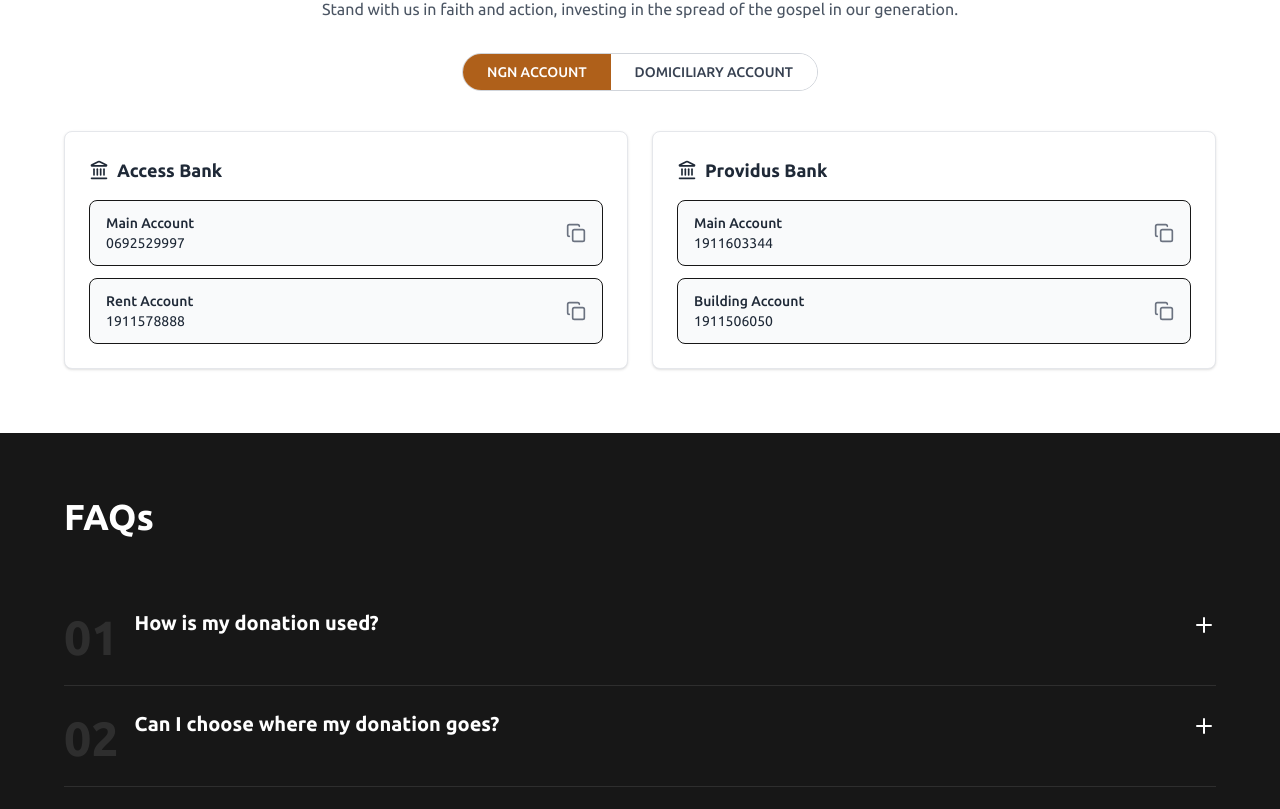
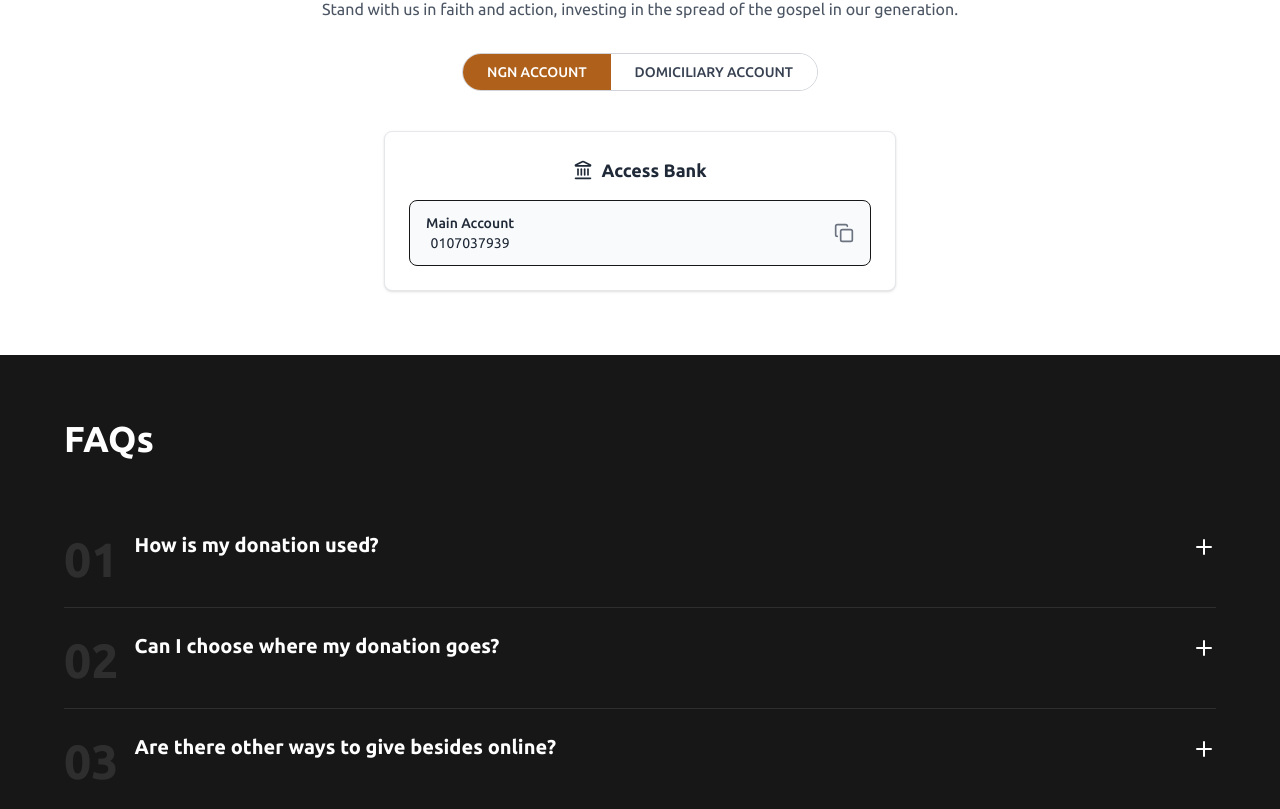
Before and after one commit to StephenChris91/franchise, a Next.js app: page /pages/give in a window 1280 px wide. Shown: the part 991-1800 px from the top of the page. Built offline with nearby package versions, Linux system fonts and the light colour scheme.

Commit message:
updated changes to web copy

```diff
--- a/src/components/Footer.jsx
+++ b/src/components/Footer.jsx
@@ -8,7 +8,7 @@
 export default function SiteFooter() {
   return (
     <>
-    <GiveBanner />
+    {/* <GiveBanner /> */}
     <Footer container className="bg-black text-white px-4 py-10 rounded-none border-t border-gray-700" id='footer'>
       <div className="w-full max-w-screen-xl mx-auto grid grid-cols-1 md:grid-cols-3 gap-8">
         {/* Logo + Description */}
--- a/src/components/Give/FAQSection.js
+++ b/src/components/Give/FAQSection.js
@@ -8,7 +8,7 @@
   {
     question: "How is my donation used?",
     answer:
-      "Your donation supports the mission of Celebration Church International to spread the gospel and make disciples around the world. Contributions go towards ministry programs, church operations, cell churches, community outreach, and special initiatives that help us bring transformation and impact to individuals and communities.",
+      "Your donation fuels the mission of The Franchise Church to spread the gospel and make disciples across the world. Every contribution supports ministry programs, church operations, outreach efforts, and special initiatives designed to bring transformation and lasting impact to individuals and communities.",
   },
   {
     question: "Can I choose where my donation goes?",
@@ -18,7 +18,7 @@
   {
     question: "Are there other ways to give besides online?",
     answer:
-      "Absolutely. You can give through bank transfers, USSD, cash envelopes at services, or via local campus collection points.",
+      "Absolutely. You can give through bank transfers, USSD, cash envelopes at services.",
   },
   {
     question: "Is my payment information secured?",
@@ -32,8 +32,7 @@
   },
   {
     question: "Who do I contact with my questions?",
-    answer:
-      "You can contact our admin team through the contact form or email us at info@celebrationchurch.org.",
+    answer: "You can contact our admin team through the contact form",
   },
 ];
 
--- a/src/components/Give/WaysToGive.js
+++ b/src/components/Give/WaysToGive.js
@@ -6,24 +6,15 @@
 
 const WaysToGive = () => {
   const [activeTab, setActiveTab] = useState("NGN");
-  const [copied, setCopied] = useState(""); // stores the last copied text
+  const [copied, setCopied] = useState("");
   const timeoutRef = useRef(null);
 
+  // ✅ Only Access Bank, Rent removed
   const accounts = {
     NGN: [
       {
         bank: "Access Bank",
-        accounts: [
-          { label: "Main Account", number: "0692529997" },
-          { label: "Rent Account", number: "1911578888" },
-        ],
-      },
-      {
-        bank: "Providus Bank",
-        accounts: [
-          { label: "Main Account", number: "1911603344" },
-          { label: "Building Account", number: "1911506050" },
-        ],
+        accounts: [{ label: "Main Account", number: "0107037939" }],
       },
     ],
   };
@@ -32,20 +23,23 @@
     try {
       await navigator.clipboard.writeText(text);
       setCopied(text);
-
-      // Clear any existing timer and start a new one
       if (timeoutRef.current) clearTimeout(timeoutRef.current);
       timeoutRef.current = setTimeout(() => setCopied(""), 2000);
     } catch {
-      // Optional: you could set an error toast here instead
+      /* no-op */
     }
   };
 
   return (
-    <section className="py-16 px-4 bg-white relative">
+    <motion.section
+      className="py-16 px-4 bg-white relative"
+      initial={{ opacity: 0 }}
+      animate={{ opacity: 1 }}
+      transition={{ duration: 1.1, ease: "easeOut" }} // ✨ slow fade-in
+    >
       <div className="max-w-6xl mx-auto text-center">
         {/* Title */}
-        <h2 className="text-4xl md:text-4xl font-normal mb-3 ">
+        <h2 className="text-4xl md:text-4xl font-normal mb-3">
           <span className="text-black">Ways to </span>
           <span className="text-[#af601a]">Give</span>
         </h2>
@@ -73,16 +67,18 @@
 
         {/* NGN ACCOUNTS */}
         {activeTab === "NGN" ? (
-          <div className="grid md:grid-cols-2 gap-6 text-left">
+          // ✅ Center the single card nicely
+          <div className="grid grid-cols-1 place-items-center">
             {accounts.NGN.map((bank, index) => (
               <div
                 key={index}
-                className="border border-gray-200 rounded-lg shadow-sm p-6 bg-white"
+                className="border border-gray-200 rounded-lg shadow-sm p-6 bg-white w-full max-w-lg"
               >
-                <h4 className="text-lg font-semibold mb-4 flex items-center gap-2 text-gray-800">
+                <h4 className="text-lg font-semibold mb-4 flex items-center gap-2 text-gray-800 justify-center">
                   <Landmark className="w-5 h-5 text-gray-800" />
                   {bank.bank}
                 </h4>
+
                 <ul className="space-y-3">
                   {bank.accounts.map((acc, i) => {
                     const isJustCopied = copied === acc.number;
@@ -97,6 +93,7 @@
                           </p>
                           <p className="text-sm text-gray-800">{acc.number}</p>
                         </div>
+
                         <button
                           onClick={() => copyToClipboard(acc.number)}
                           title={
@@ -126,7 +123,7 @@
             ))}
           </div>
         ) : (
-          // DOMICILIARY ACCOUNT COMING SOON
+          // Domiciliary placeholder
           <div className="bg-blue-50 p-6 rounded-lg shadow max-w-4xl mx-auto text-center border border-blue-100">
             <CheckCircle2 className="w-8 h-8 text-blue-800 mx-auto mb-4 opacity-60" />
             <h4 className="text-lg font-semibold text-gray-800 mb-2">
@@ -137,7 +134,7 @@
         )}
       </div>
 
-      {/* Toast */}
+      {/* Copy Toast */}
       <AnimatePresence>
         {copied && (
           <motion.div
@@ -150,16 +147,14 @@
             aria-live="polite"
             role="status"
           >
-            <div className="flex items-center gap-3 bg-gray-900 text-white rounded-lg shadow-lg px-4 py-3">
-              <CheckCircle2 className="w-5 h-5 shrink-0" />
-              <span className="text-sm">
-                Account number <strong>{copied}</strong> copied
-              </span>
+            <div className="flex items-center gap-2 bg-black text-white px-4 py-2 rounded-lg shadow-lg">
+              <CheckCircle2 className="w-5 h-5 text-green-400" />
+              <span className="text-sm">Account number copied</span>
             </div>
           </motion.div>
         )}
       </AnimatePresence>
-    </section>
+    </motion.section>
   );
 };
 
```
